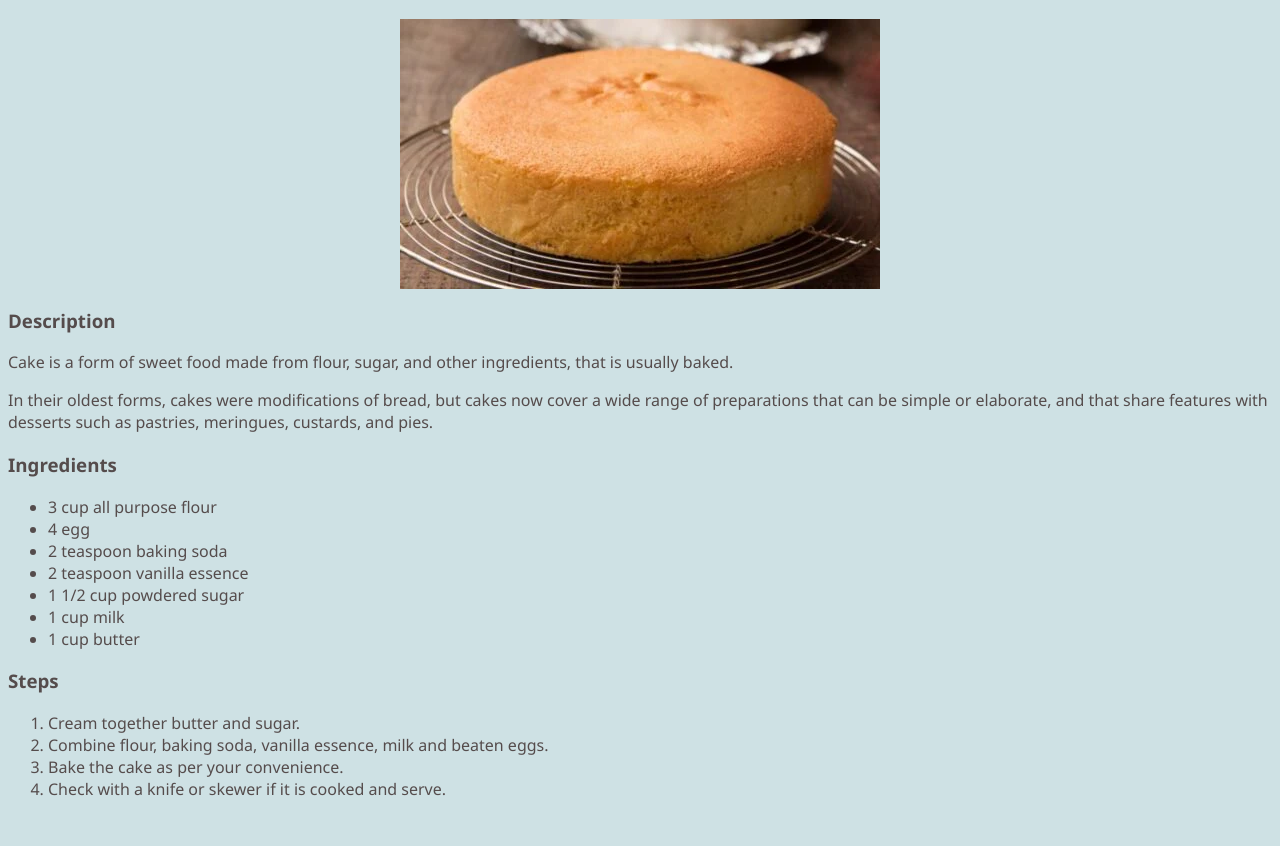
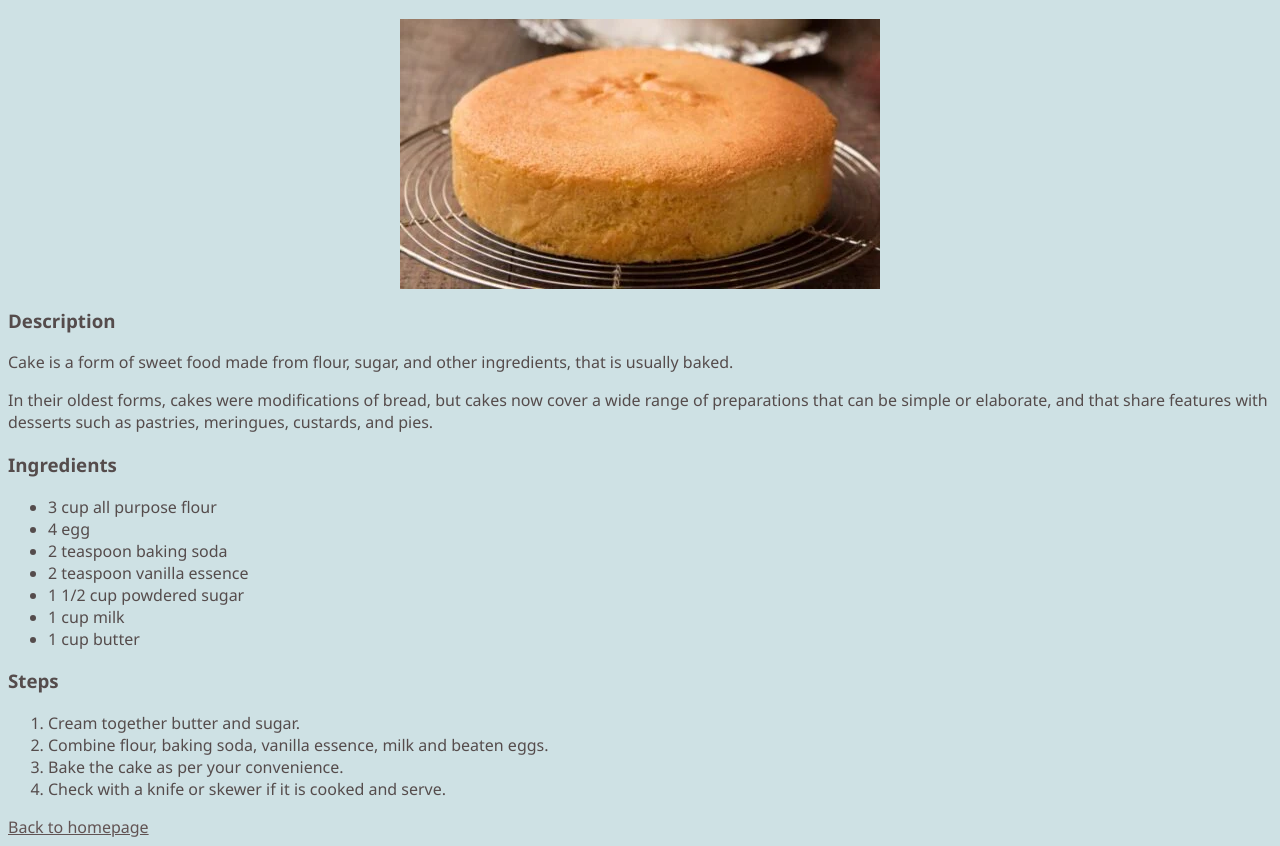
Before and after one commit to Muizah/odin-recipes, a plain HTML site: page recipes/cakes.html in a window 1280 px wide. Shown: the part 67-913 px from the top of the page. Before the commit the page ends 883 px from the top, so only its background shows below. Drawn offline with Linux system fonts and the light colour scheme.

Commit message:
add back to homepage hyperlink to all pages

```diff
--- a/recipes/cakes.html
+++ b/recipes/cakes.html
@@ -41,4 +41,5 @@
       <li>Check with a knife or skewer if it is cooked and serve.</li>
     </ol>
   </body>
+  <footer><a href="../index.html">Back to homepage</a></footer>
 </html>
```
Also changed, not shown: recipes/cereal.html (+1 -0 lines), recipes/pancakes.html (+1 -0 lines).
